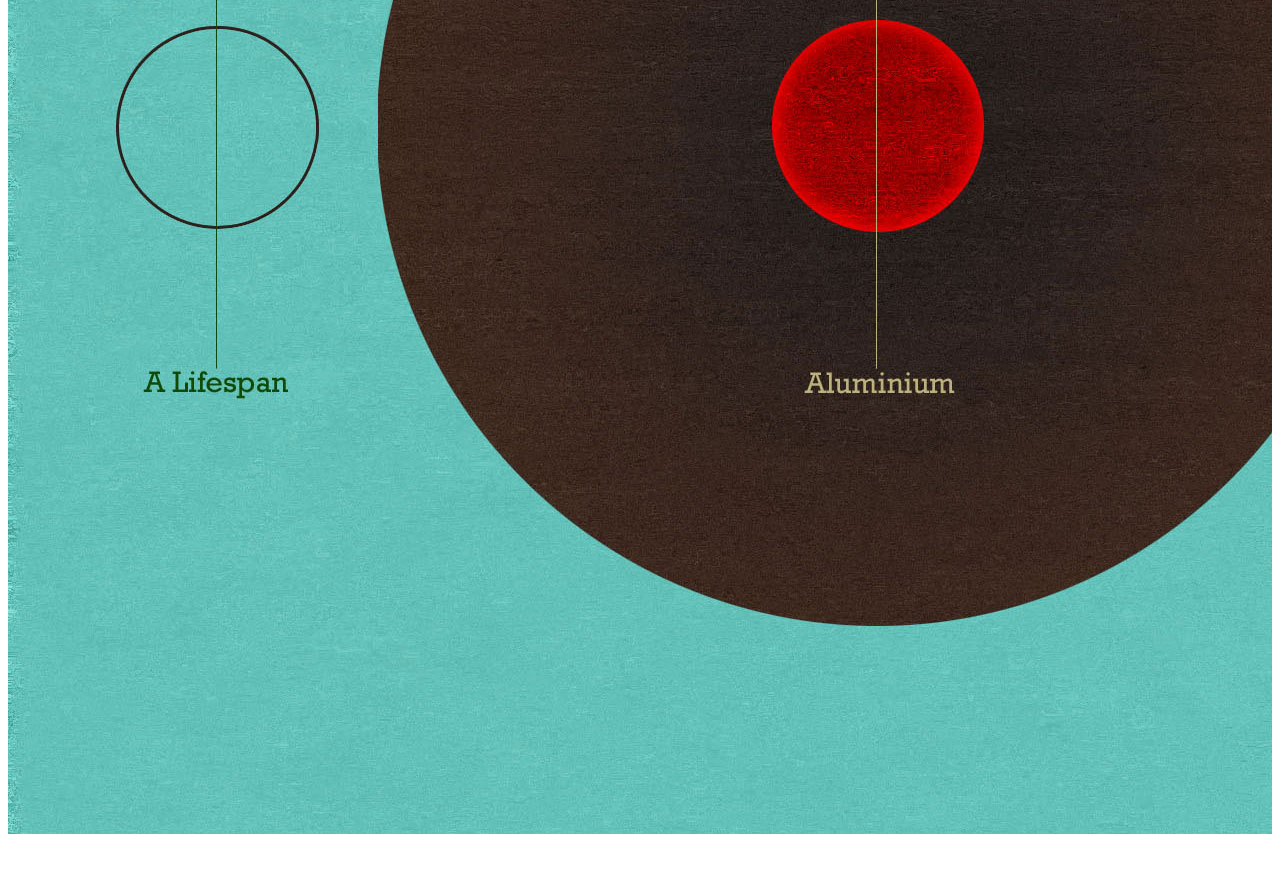
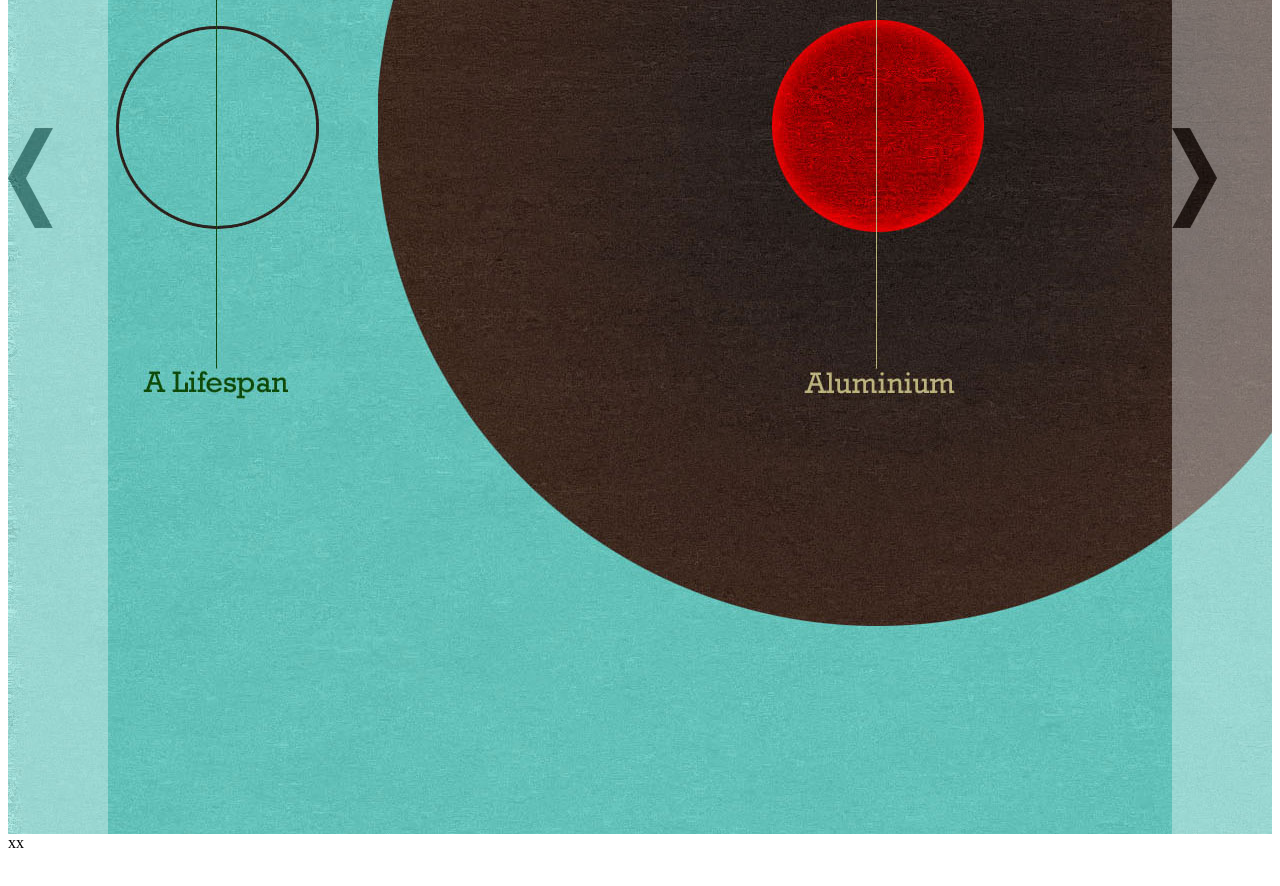
Before and after one commit to sherrybear/EJ-s-Experiments, a plain HTML site: page scrolly/index.html in a window 1280 px wide. Shown: the part 620-1506 px from the top of the page. After the commit the page ends 1480 px from the top, so only its background shows below. Drawn offline with nearby package versions, Linux system fonts and the light colour scheme.

Commit message:
Made scroll areas always visible

```diff
--- a/scrolly/css/smoothDivScroll.css
+++ b/scrolly/css/smoothDivScroll.css
@@ -6,7 +6,7 @@ div.scrollingHotSpotLeft
 	/* The hotspots have a minimum width of 100 pixels and if there is room the will grow
     and occupy 15% of the scrollable area (30% combined). Adjust it to your own taste. */
 	min-width: 75px;
-	width: 10%;
+	width: 7%;
 	height: 100%;
 	/* There is a big background image and it's used to solve some problems I experienced
     in Internet Explorer 6. */
@@ -36,7 +36,7 @@ div.scrollingHotSpotLeftVisible
 div.scrollingHotSpotRight
 {
 	min-width: 75px;
-	width: 10%;
+	width: 7%;
 	height: 100%;
 	background-image: url(../images/big_transparent.gif);
 	background-repeat: repeat;
--- a/scrolly/index.html
+++ b/scrolly/index.html
@@ -5,7 +5,7 @@
 	<title>Basic demo - jQuery Smooth Div Scroll</title>
 
 	<!-- the CSS for Smooth Div Scroll -->
-	<link rel="Stylesheet" type="text/css" href="css/smoothDivScroll.css" />
+<!--	<link rel="Stylesheet" type="text/css" href="css/smoothDivScroll.css" /> -->
 
 	<!-- jQuery library - I get it from Google API's -->
 	<script src="https://ajax.googleapis.com/ajax/libs/jquery/1.5.2/jquery.min.js" type="text/javascript"></script>
@@ -15,18 +15,90 @@
 	<script src="js/jquery.ui.widget.js" type="text/javascript"></script>
 
 	<!-- Smooth Div Scroll 1.1 - minified for faster loading-->
-	<script src="js/jquery.smoothDivScroll-1.1-min.js" type="text/javascript"></script>
+<script src="jquery.smoothDivScroll-1.1.js" type="text/javascript" charset="utf-8"></script>
 
 	<script type="text/javascript">
 		// Initialize the plugin with no custom options
 		$(window).load(function() {
-			$("div#makeMeScrollable").smoothDivScroll({});
+			$("div#makeMeScrollable").smoothDivScroll({
+			//	visibleHotSpots: "always"
+
+			});
 		});
 
 		$(window).load(function() {
-			$("div#makeMeScrollable2").smoothDivScroll({});
+			$("div#makeMeScrollable2").smoothDivScroll({
+			//	visibleHotSpots: "always"
+
+			});
 		});
 	</script>
+
+	<style type="text/css" media="screen">
+
+		/* The scroll wrapper is always the same width and height as the containing element (div).
+		   Overflow is hidden because you don't want to show all of the scrollable area.
+		*/
+		div.scrollWrapper
+		{
+			position: relative;
+			overflow: hidden;
+			width: 100%;
+			height: 100%;
+		}
+
+		div.scrollableArea
+		{
+			position: relative;
+			width: auto;
+			height: 100%;
+		}
+
+
+		div.scrollingHotSpotLeft
+		{
+			background-image: url(../images/arrow_left.gif);
+			background-color: #fff;
+			background-repeat: no-repeat;
+			opacity: 0.35; /* Standard CSS3 opacity setting */
+			-moz-opacity: 0.35; /* Opacity for really old versions of Mozilla Firefox (0.9 or older) */
+			filter: alpha(opacity = 35); /* Opacity for Internet Explorer. */
+			zoom: 1; /* Trigger "hasLayout" in Internet Explorer 6 or older versions */
+
+/*			min-width: 75px;
+			width: 7%;
+*/
+			width: 100px;
+			height: 100%;
+			position: absolute;
+			z-index: 200;
+			left: 0;
+			/*  The first url is for Firefox and other browsers, the second is for Internet Explorer */
+			cursor: url(../images/cursors/cursor_arrow_left.cur), url(images/cursors/cursor_arrow_left.cur),w-resize;
+		}
+
+		/* Visible right hotspot */
+		div.scrollingHotSpotRight
+		{
+			background-image: url(../images/arrow_right.gif);
+			background-color: #fff;
+			background-repeat: no-repeat;
+			opacity: 0.35;
+			filter: alpha(opacity = 35);
+			-moz-opacity: 0.35;
+			zoom: 1;
+
+/*			min-width: 75px;
+			width: 7%;
+*/
+			width: 100px;
+			height: 100%;
+			position: absolute;
+			z-index: 200;
+			right: 0;
+			cursor: url(../images/cursors/cursor_arrow_right.cur), url(images/cursors/cursor_arrow_right.cur),e-resize;
+		}
+	</style>
 
 	<!-- Styles for my specific scrolling content -->
 	<style type="text/css">
@@ -38,6 +110,21 @@
 		}
 
 		#makeMeScrollable div.scrollableArea img
+		{
+			position: relative;
+			float: left;
+			margin: 0;
+			padding: 0;
+		}
+
+		#makeMeScrollable2
+		{
+			width:100%;
+			height: 706px;
+			position: relative;
+		}
+
+		#makeMeScrollable2 div.scrollableArea img
 		{
 			position: relative;
 			float: left;
@@ -70,5 +157,13 @@
 			</div>
 		</div>
 
+<div id="test">
+	xx
+	<script type="text/javascript" charset="utf-8">
+		$("#makeMeScrollable").smoothDivScroll("showHotSpotBackgrounds");
+
+	</script>
+</div>
+
 </body>
 </html>
```
